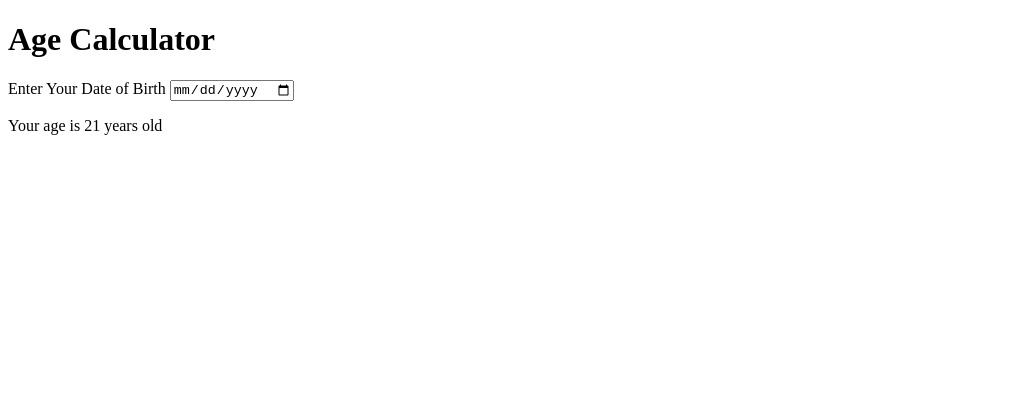
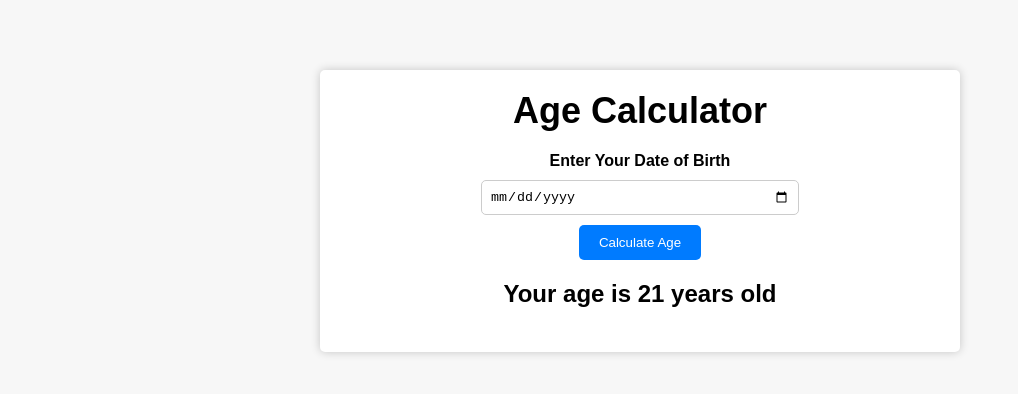
Before and after one commit to KaeTheDev/CodingWarmups, a plain HTML site: page agecalculator/index.html in a window 1280 px wide. Shown: the whole page, without its empty margins (0-1018 px from the left). Drawn offline with Linux system fonts and the light colour scheme.

Commit message:
Added CSS stylesheet and added button to HTML file

```diff
--- a/agecalculator/index.html
+++ b/agecalculator/index.html
@@ -4,6 +4,7 @@
     <meta charset="UTF-8">
     <meta name="viewport" content="width=device-width, initial-scale=1.0">
     <title>Age Calculator</title>
+    <link rel="stylesheet" href="style.css">
 </head>
 <body>
     <div class="container">
@@ -11,6 +12,7 @@
         <div class="form">
             <label for="birthday">Enter Your Date of Birth</label>
             <input type="date" id="birthday" name="birthday">
+            <button>Calculate Age</button>
             <p id="result">Your age is 21 years old</p>
         </div>
     </div>
--- /dev/null
+++ b/agecalculator/style.css
@@ -0,0 +1,63 @@
+body {
+    margin: 0;
+    padding: 20px;
+    font-family: "Montserrat", sans-serif;
+    background-color: #f7f7f7;
+}
+
+.container {
+    background-color: white;
+    box-shadow: 0 0 10px rgba(0,0,0,.2);
+    padding: 20px;
+    max-width: 600px;
+    margin: 0 auto;
+    border-radius: 5px;
+    margin-top: 50px;
+}
+
+h1 {
+    font-size: 36px;
+    text-align: center;
+    margin-top: 0;
+    margin-bottom: 20px;
+}
+
+.form {
+    display: flex;
+    flex-direction: column;
+    align-items: center;
+}
+
+label{
+    font-weight: bold;
+    margin-bottom: 10px;
+}
+
+input{
+    padding: 8px;
+    border: 1px solid #ccc;
+    border-radius: 5px;
+    width: 100%;
+    max-width: 300px;
+}
+
+button{
+    background-color: #007bff;
+    color: white;
+    border: none;
+    padding: 10px 20px;
+    border-radius: 5px;
+    margin-top: 10px;
+    cursor: pointer;
+    transition: background-color .3s ease;
+}
+
+button:hover {
+    background-color: #0062cc;
+}
+
+#result {
+    margin-top: 20px;
+    font-size: 24px;
+    font-weight: bold;
+}
```
